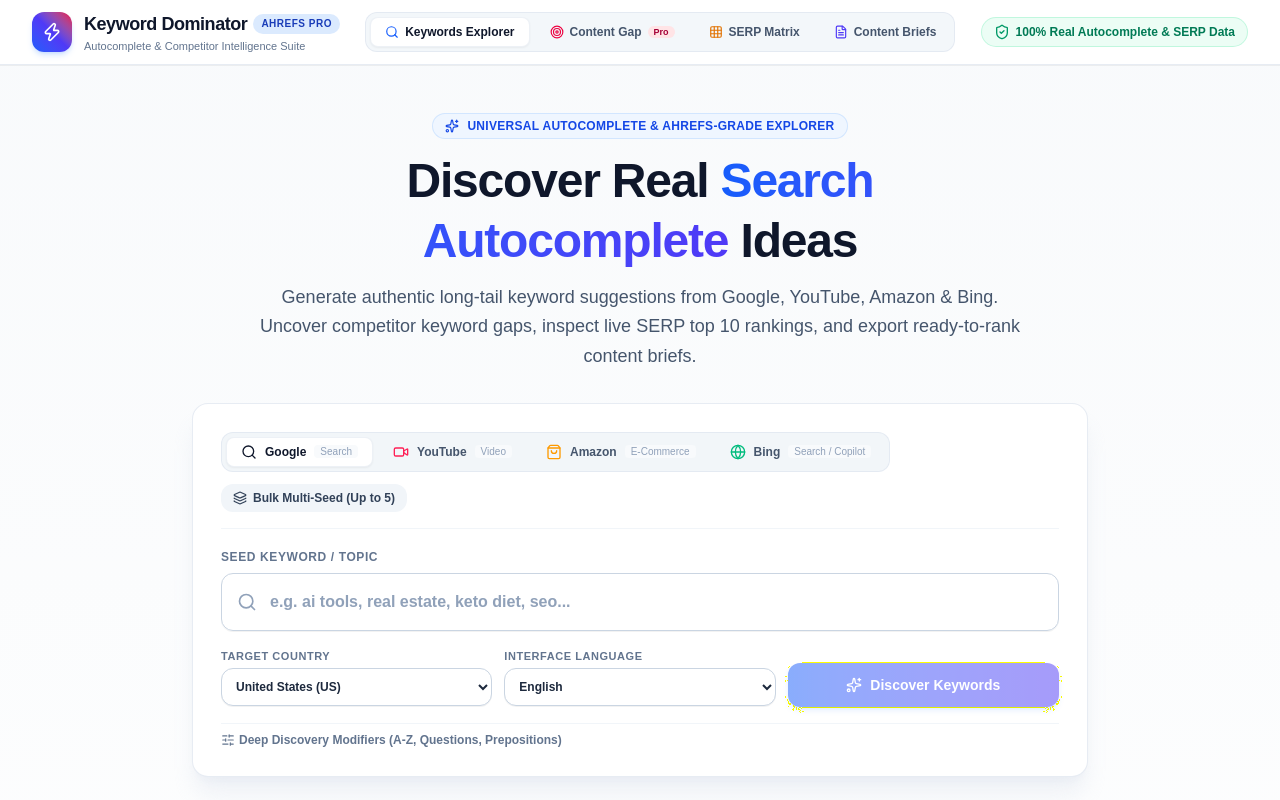
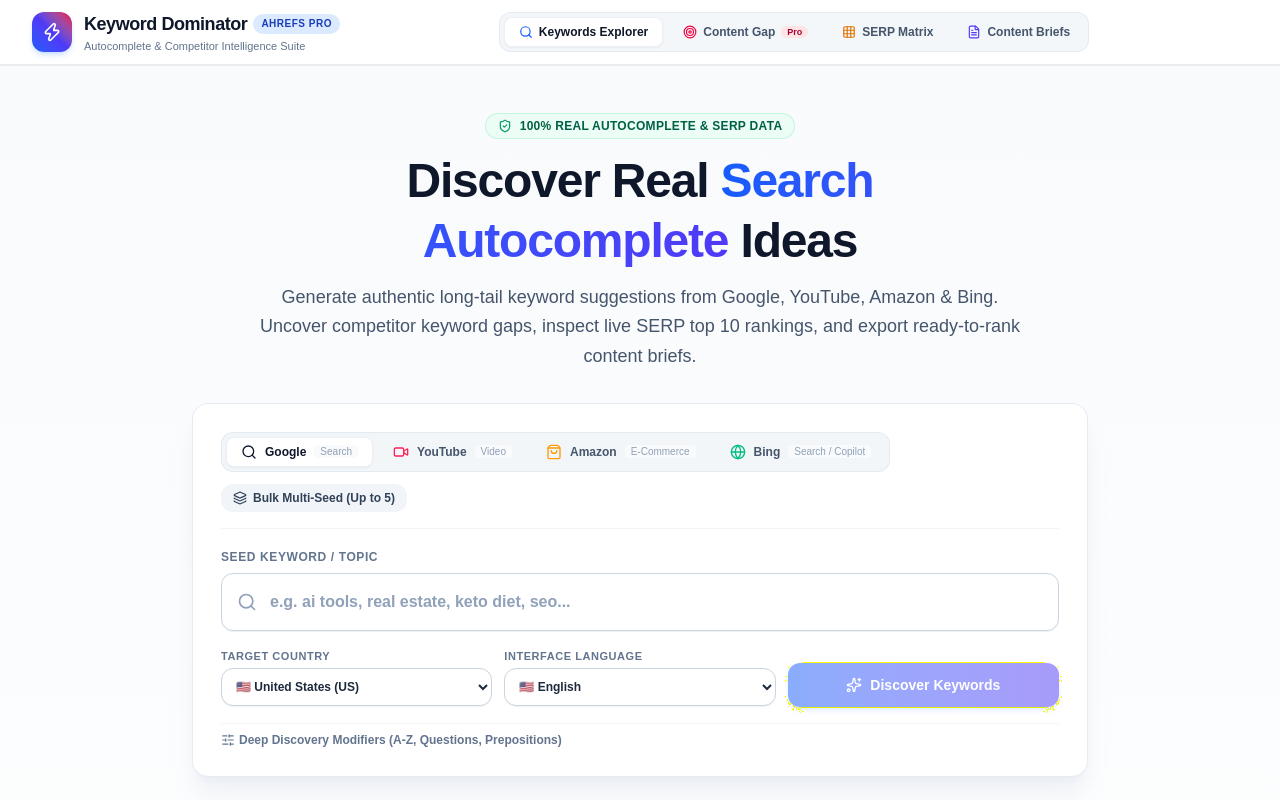
Before and after one commit to fp101fs/google-keyword-dominator, a Next.js app: page / in a window 1280 px wide. Shown: the top 800 px of the page. Built offline with nearby package versions, Linux system fonts and the light colour scheme.

Commit message:
feat: replace hero badge with 100% Real Autocomplete & SERP Data, add country/language flags to dropdowns, and add smooth auto-scroll to search results

```diff
--- a/src/app/page.tsx
+++ b/src/app/page.tsx
@@ -1,6 +1,6 @@
 'use client';
 
-import React, { useState, useMemo } from 'react';
+import React, { useState, useMemo, useRef } from 'react';
 import { Navbar, MainNavTab } from '@/components/Navbar';
 import { SearchForm, SearchParams } from '@/components/SearchForm';
 import { SummaryContainers } from '@/components/SummaryContainers';
@@ -21,7 +21,6 @@
 import { FAQ } from '@/components/FAQ';
 import { KeywordItem, KeywordSummaryMetrics } from '@/lib/autocomplete';
 import {
-  Sparkles,
   ShieldCheck,
   Globe,
   AlertCircle,
@@ -37,6 +36,8 @@
 
 export default function Home() {
   const [mainNavTab, setMainNavTab] = useState<MainNavTab>('explorer');
+  const resultsRef = useRef<HTMLElement | null>(null);
+
   const [activeParams, setActiveParams] = useState<SearchParams>({
     query: '',
     country: 'US',
@@ -122,6 +123,13 @@
         intent: 'all',
         subTab: 'all',
       });
+
+      // Smooth auto-scroll to the results section after results return
+      setTimeout(() => {
+        if (resultsRef.current) {
+          resultsRef.current.scrollIntoView({ behavior: 'smooth', block: 'start' });
+        }
+      }, 150);
     } catch (err: unknown) {
       const message = err instanceof Error ? err.message : 'An unexpected error occurred while searching.';
       setError(message);
@@ -228,9 +236,9 @@
       <main className="flex-1 max-w-7xl w-full mx-auto px-4 sm:px-6 lg:px-8 py-8 sm:py-12 space-y-8">
         {/* Hero Header */}
         <section className="text-center space-y-3 max-w-3xl mx-auto">
-          <div className="inline-flex items-center gap-2 px-3 py-1 rounded-full bg-blue-50 border border-blue-200/60 text-blue-700 text-xs font-bold tracking-wide uppercase">
-            <Sparkles className="w-3.5 h-3.5" />
-            Universal Autocomplete &amp; Ahrefs-Grade Explorer
+          <div className="inline-flex items-center gap-2 px-3 py-1 rounded-full bg-emerald-50 border border-emerald-200/60 text-emerald-800 text-xs font-bold tracking-wide uppercase">
+            <ShieldCheck className="w-3.5 h-3.5 text-emerald-600" />
+            100% Real Autocomplete &amp; SERP Data
           </div>
           <h1 className="text-3xl sm:text-4xl lg:text-5xl font-black text-slate-900 tracking-tight leading-tight">
             Discover Real <span className="text-transparent bg-clip-text bg-gradient-to-r from-blue-600 to-indigo-600">Search Autocomplete</span> Ideas
@@ -266,7 +274,7 @@
         )}
 
         {/* Results Area */}
-        <section className="max-w-6xl mx-auto space-y-6">
+        <section ref={resultsRef} className="max-w-6xl mx-auto space-y-6 scroll-mt-24">
           {isLoading && (
             <LoadingState
               seed={activeParams.query}
@@ -508,7 +516,7 @@
 
             <div className="bg-white p-6 rounded-2xl border border-slate-200/80 shadow-2xs space-y-3">
               <div className="w-10 h-10 rounded-xl bg-indigo-50 text-indigo-600 flex items-center justify-center font-bold">
-                <Sparkles className="w-5 h-5" />
+                <Network className="w-5 h-5" />
               </div>
               <h3 className="text-base font-bold text-slate-900">Ahrefs Content Gap Explorer</h3>
               <p className="text-sm text-slate-600 leading-relaxed">
@@ -518,7 +526,7 @@
 
             <div className="bg-white p-6 rounded-2xl border border-slate-200/80 shadow-2xs space-y-3">
               <div className="w-10 h-10 rounded-xl bg-emerald-50 text-emerald-600 flex items-center justify-center font-bold">
-                <ShieldCheck className="w-4 h-4 text-emerald-600" />
+                <ShieldCheck className="w-5 h-5" />
               </div>
               <h3 className="text-base font-bold text-slate-900">100% Data Integrity</h3>
               <p className="text-sm text-slate-600 leading-relaxed">
--- a/src/components/Navbar.tsx
+++ b/src/components/Navbar.tsx
@@ -1,7 +1,7 @@
 'use client';
 
 import React from 'react';
-import { Zap, Search, Target, Grid, FileText, ShieldCheck } from 'lucide-react';
+import { Zap, Search, Target, Grid, FileText } from 'lucide-react';
 
 export type MainNavTab = 'explorer' | 'content-gap' | 'serp-matrix' | 'content-brief';
 
@@ -111,11 +111,6 @@
               <Target className="w-3.5 h-3.5 text-rose-600" />
               <span>Content Gap</span>
             </button>
-
-            <span className="hidden lg:inline-flex items-center gap-1.5 text-emerald-700 bg-emerald-50 px-3 py-1.5 rounded-full border border-emerald-200/60 text-xs font-semibold">
-              <ShieldCheck className="w-4 h-4 text-emerald-600" />
-              100% Real Autocomplete &amp; SERP Data
-            </span>
           </div>
         </div>
       </div>
--- a/src/components/SearchForm.tsx
+++ b/src/components/SearchForm.tsx
@@ -122,7 +122,7 @@
 
         {/* Controls Row: Country, Language & Submit Button */}
         <div className="grid grid-cols-1 sm:grid-cols-12 gap-3 items-center">
-          {/* Country Selector */}
+          {/* Country Selector with Flags */}
           <div className="sm:col-span-4">
             <label className="block text-[11px] font-bold text-slate-500 uppercase tracking-wider mb-1">
               Target Country
@@ -135,13 +135,13 @@
             >
               {COUNTRIES.map((c) => (
                 <option key={c.code} value={c.code}>
-                  {c.name} ({c.code})
+                  {c.flag} {c.name} ({c.code})
                 </option>
               ))}
             </select>
           </div>
 
-          {/* Language Selector */}
+          {/* Language Selector with Flags */}
           <div className="sm:col-span-4">
             <label className="block text-[11px] font-bold text-slate-500 uppercase tracking-wider mb-1">
               Interface Language
@@ -154,7 +154,7 @@
             >
               {LANGUAGES.map((l) => (
                 <option key={l.code} value={l.code}>
-                  {l.name}
+                  {l.flag} {l.name}
                 </option>
               ))}
             </select>
--- a/src/lib/languages.ts
+++ b/src/lib/languages.ts
@@ -2,23 +2,24 @@
   code: string;
   name: string;
   hl: string; // Google hl parameter
+  flag: string;
 }
 
 export const LANGUAGES: Language[] = [
-  { code: 'en', name: 'English', hl: 'en' },
-  { code: 'es', name: 'Spanish (Español)', hl: 'es' },
-  { code: 'fr', name: 'French (Français)', hl: 'fr' },
-  { code: 'de', name: 'German (Deutsch)', hl: 'de' },
-  { code: 'it', name: 'Italian (Italiano)', hl: 'it' },
-  { code: 'pt', name: 'Portuguese (Português)', hl: 'pt' },
-  { code: 'nl', name: 'Dutch (Nederlands)', hl: 'nl' },
-  { code: 'ja', name: 'Japanese (日本語)', hl: 'ja' },
-  { code: 'ko', name: 'Korean (한국어)', hl: 'ko' },
-  { code: 'th', name: 'Thai (ไทย)', hl: 'th' },
-  { code: 'hi', name: 'Hindi (हिन्दी)', hl: 'hi' },
-  { code: 'id', name: 'Indonesian (Bahasa)', hl: 'id' },
-  { code: 'sv', name: 'Swedish (Svenska)', hl: 'sv' },
-  { code: 'ar', name: 'Arabic (العربية)', hl: 'ar' },
+  { code: 'en', name: 'English', hl: 'en', flag: '🇺🇸' },
+  { code: 'es', name: 'Spanish (Español)', hl: 'es', flag: '🇪🇸' },
+  { code: 'fr', name: 'French (Français)', hl: 'fr', flag: '🇫🇷' },
+  { code: 'de', name: 'German (Deutsch)', hl: 'de', flag: '🇩🇪' },
+  { code: 'it', name: 'Italian (Italiano)', hl: 'it', flag: '🇮🇹' },
+  { code: 'pt', name: 'Portuguese (Português)', hl: 'pt', flag: '🇧🇷' },
+  { code: 'nl', name: 'Dutch (Nederlands)', hl: 'nl', flag: '🇳🇱' },
+  { code: 'ja', name: 'Japanese (日本語)', hl: 'ja', flag: '🇯🇵' },
+  { code: 'ko', name: 'Korean (한국어)', hl: 'ko', flag: '🇰🇷' },
+  { code: 'th', name: 'Thai (ไทย)', hl: 'th', flag: '🇹🇭' },
+  { code: 'hi', name: 'Hindi (हिन्दी)', hl: 'hi', flag: '🇮🇳' },
+  { code: 'id', name: 'Indonesian (Bahasa)', hl: 'id', flag: '🇮🇩' },
+  { code: 'sv', name: 'Swedish (Svenska)', hl: 'sv', flag: '🇸🇪' },
+  { code: 'ar', name: 'Arabic (العربية)', hl: 'ar', flag: '🇦🇪' },
 ];
 
 export const DEFAULT_LANGUAGE = 'en';
```
